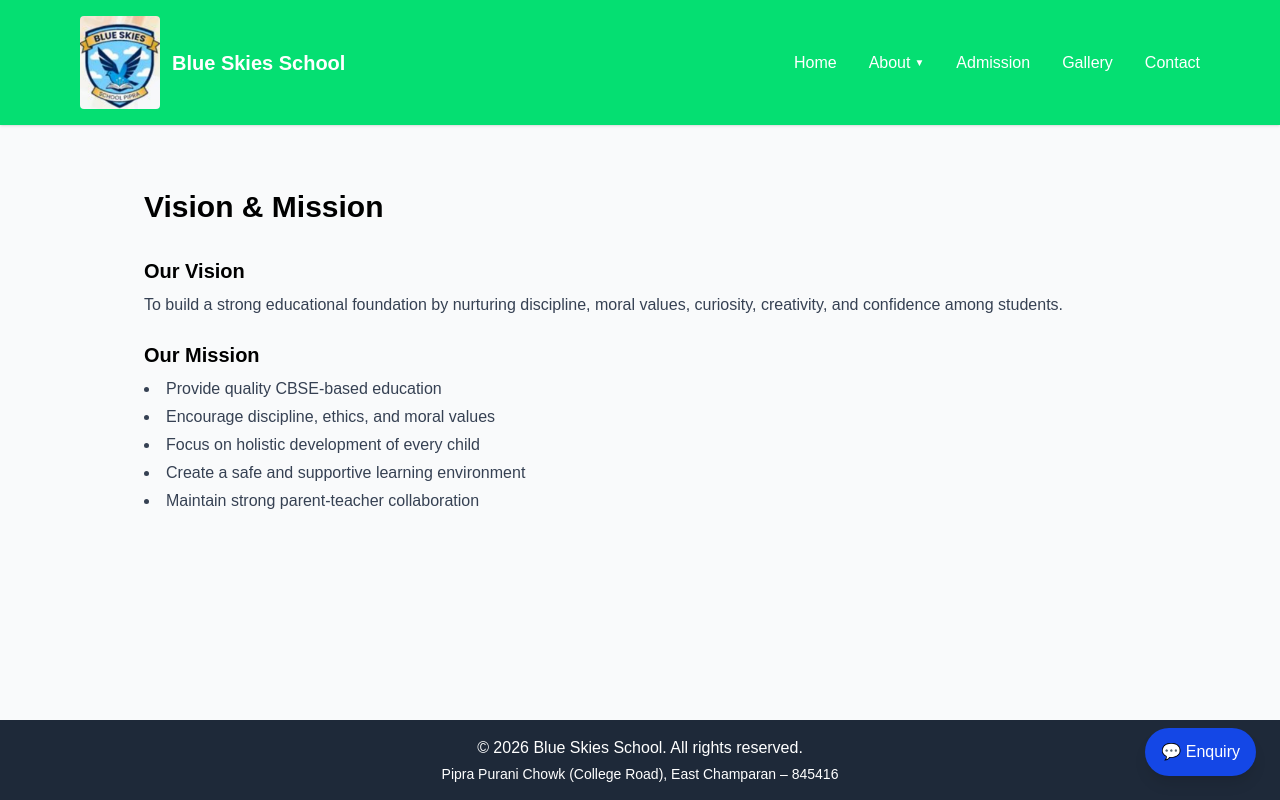
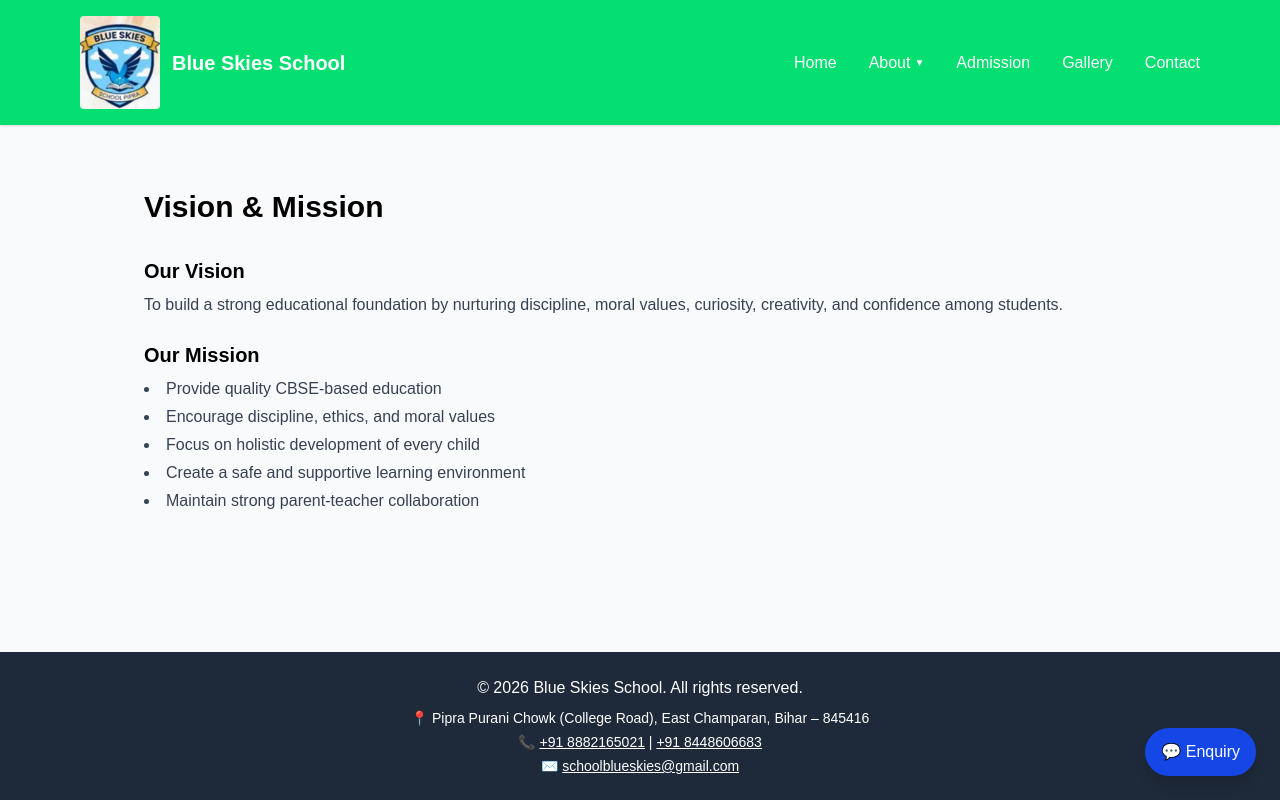
Before and after one commit to abhi281500/blue-skies-school, a Next.js app: page /about/vision-mission in a window 1280 px wide. Built offline with nearby package versions, Linux system fonts and the light colour scheme.

Commit message:
SEO updates and fixes

```diff
--- a/app/about/our-school/page.tsx
+++ b/app/about/our-school/page.tsx
@@ -1,8 +1,14 @@
-export const metadata = {
+import type { Metadata } from "next";
+
+export const metadata: Metadata = {
   title: "Our School | Blue Skies School East Champaran",
   description:
-    "Learn about Blue Skies School, a CBSE curriculum school in East Champaran offering education from Nursery to Class VIII.",
+    "Learn about Blue Skies School, a CBSE curriculum school in East Champaran,Pipra,Motihari offering education from Nursery to Class VIII.",
+  alternates: {
+    canonical: "https://www.blueskiesschool.in/our-school",
+  },
 };
+
 
 export default function OurSchoolPage() {
   return (
--- a/app/about/page.tsx
+++ b/app/about/page.tsx
@@ -1,8 +1,14 @@
-export const metadata = {
+import type { Metadata } from "next";
+
+export const metadata: Metadata = {
   title: "About Blue Skies School | CBSE School in East Champaran",
   description:
     "Blue Skies School is a CBSE curriculum school in East Champaran offering quality education from Nursery to Class VIII in a safe and disciplined environment.",
+  alternates: {
+    canonical: "https://www.blueskiesschool.in/about",
+  },
 };
+
 
 export default function AboutPage() {
   return (
--- a/app/about/vision-mission/page.tsx
+++ b/app/about/vision-mission/page.tsx
@@ -1,8 +1,14 @@
-export const metadata = {
-  title: "Vision & Mission | Blue Skies School",
+import type { Metadata } from "next";
+
+export const metadata: Metadata = {
+  title: "Vision & Mission | Blue Skies School East Champaran",
   description:
-    "Vision and Mission of Blue Skies School, East Champaran – committed to quality education and holistic development.",
+    "Vision and Mission of Blue Skies School, East Champaran ,Pipra ,Motihari– committed to quality CBSE education and holistic development.",
+  alternates: {
+    canonical: "https://www.blueskiesschool.in/vision-mission",
+  },
 };
+
 
 export default function VisionMissionPage() {
   return (
@@ -27,6 +33,34 @@ export default function VisionMissionPage() {
           <li>Maintain strong parent-teacher collaboration</li>
         </ul>
       </div>
+
+    <script
+  type="application/ld+json"
+  dangerouslySetInnerHTML={{
+    __html: JSON.stringify({
+      "@context": "https://schema.org",
+      "@type": "School",
+      name: "Blue Skies School",
+      url: "https://www.blueskiesschool.in/vision-mission",
+      description:
+        "Vision and Mission of Blue Skies School, a CBSE curriculum school in East Champaran focused on holistic development.",
+      address: {
+        "@type": "PostalAddress",
+        streetAddress: "Pipra Purani Chowk (College Road)",
+        addressLocality: "East Champaran",
+        addressRegion: "Bihar",
+        postalCode: "845416",
+        addressCountry: "IN",
+      },
+      areaServed: "East Champaran",
+    }),
+  }}
+/>
+
+
+
+
+
     </div>
   );
 }
--- a/app/contact/page.tsx
+++ b/app/contact/page.tsx
@@ -1,7 +1,22 @@
+import type { Metadata } from "next";
+
+export const metadata: Metadata = {
+  title: "Contact Blue Skies School | CBSE School in East Champaran",
+  description:
+    "Contact Blue Skies School, a CBSE curriculum school near Pipra Purani Chowk, East Champaran. Call for admissions and enquiries.",
+  alternates: {
+    canonical: "https://www.blueskiesschool.in/contact",
+  },
+};
+
+
+
 export default function ContactPage() {
   return (
     <div className="max-w-4xl mx-auto mt-10 px-4">
-      <h1 className="text-3xl font-bold mb-6">Contact Us</h1>
+      <h1 className="text-3xl font-bold mb-6">
+        Blue Skies School
+      </h1>
 
       <div className="grid md:grid-cols-2 gap-8">
         {/* Contact Info */}
@@ -36,7 +51,6 @@ export default function ContactPage() {
           <p className="text-sm text-gray-600 mt-2">
             📍 <strong>Nearby Landmark:</strong> Manokamna Library (School is just opposite)
           </p>
-
         </div>
 
         {/* Google Map */}
@@ -49,10 +63,36 @@ export default function ContactPage() {
             allowFullScreen
             loading="lazy"
             referrerPolicy="no-referrer-when-downgrade"
-          ></iframe>
+          />
         </div>
+      </div>
 
-      </div>
+      {/* 🔥 LOCAL BUSINESS / SCHOOL SCHEMA (VERY IMPORTANT) */}
+      <script
+        type="application/ld+json"
+        dangerouslySetInnerHTML={{
+          __html: JSON.stringify({
+            "@context": "https://schema.org",
+            "@type": "School",
+            name: "Blue Skies School",
+            url: "https://www.blueskiesschool.in",
+            address: {
+              "@type": "PostalAddress",
+              streetAddress: "Pipra Purani Chowk (College Road)",
+              addressLocality: "East Champaran",
+              addressRegion: "Bihar",
+              postalCode: "845416",
+              addressCountry: "IN",
+            },
+            telephone: ["+91-8882165021", "+91-8448606683"],
+            email: "schoolblueskies@gmail.com",
+            areaServed: "East Champaran",
+            sameAs: [
+              "https://www.google.com/maps/place/MANOKAMNA+LIBRARY",
+            ],
+          }),
+        }}
+      />
     </div>
   );
 }
--- a/app/layout.tsx
+++ b/app/layout.tsx
@@ -8,17 +8,38 @@ export const metadata: Metadata = {
   title: "Blue Skies School | CBSE School in East Champaran",
   description:
     "Blue Skies School is a CBSE curriculum school in East Champaran offering quality education from Nursery to Class VIII. Admissions Open 2026–27.",
-  verification: {
-    google: "WijdLBAPpZhg8MHt-IiJYZQD91QcaQpm1l_TjF9IM8c",
-  },
+
   keywords: [
     "Blue Skies School",
     "CBSE School in East Champaran",
     "Best School in Motihari",
     "School Near Pipra Purani Chowk",
     "Primary School East Champaran",
+    "Blue Skies School Pipra Motihari",
+    "Blue Skies School English Medium Pipra",
+    "Best school in Pipra Motihari"
+
   ],
+
+  verification: {
+    google: "WijdLBAPpZhg8MHt-IiJYZQD91QcaQpm1l_TjF9IM8c",
+  },
+
+  alternates: {
+    canonical: "https://www.blueskiesschool.in/",
+  },
+
+  openGraph: {
+    title: "Blue Skies School | CBSE School in East Champaran",
+    description:
+      "CBSE affiliated school in East Champaran offering quality education from Nursery to Class VIII.",
+    url: "https://www.blueskiesschool.in/",
+    siteName: "Blue Skies School",
+    locale: "en_IN",
+    type: "website",
+  },
 };
+
 
 export default function RootLayout({
   children,
--- a/app/robots.ts
+++ b/app/robots.ts
@@ -6,6 +6,6 @@ export default function robots(): MetadataRoute.Robots {
       userAgent: "*",
       allow: "/",
     },
-    sitemap: "https://blue-skies-school.vercel.app/sitemap.xml",
+    sitemap: "https://www.blueskiesschool.in/sitemap.xml",
   };
 }
--- a/app/sitemap.tsx
+++ b/app/sitemap.tsx
@@ -1,25 +1,31 @@
 import { MetadataRoute } from "next";
 
 export default function sitemap(): MetadataRoute.Sitemap {
+  const baseUrl = "https://www.blueskiesschool.in";
+
   return [
     {
-      url: "https://blue-skies-school.vercel.app/",
+      url: `${baseUrl}/`,
       lastModified: new Date(),
     },
     {
-      url: "https://blue-skies-school.vercel.app/about",
+      url: `${baseUrl}/about`,
       lastModified: new Date(),
     },
     {
-      url: "https://blue-skies-school.vercel.app/admission",
+      url: `${baseUrl}/our-school`,
       lastModified: new Date(),
     },
     {
-      url: "https://blue-skies-school.vercel.app/gallery",
+      url: `${baseUrl}/vision-mission`,
       lastModified: new Date(),
     },
     {
-      url: "https://blue-skies-school.vercel.app/contact",
+      url: `${baseUrl}/admissions`,
+      lastModified: new Date(),
+    },
+    {
+      url: `${baseUrl}/contact`,
       lastModified: new Date(),
     },
   ];
--- a/components/Footer.tsx
+++ b/components/Footer.tsx
@@ -1,11 +1,45 @@
 export default function Footer() {
   return (
-    <footer className="bg-gray-800 text-white text-center py-4 mt-10">
-      <p>
+    <footer className="bg-gray-800 text-white text-center py-6 mt-10">
+      <p className="font-medium">
         © {new Date().getFullYear()} Blue Skies School. All rights reserved.
       </p>
+
+      <p className="text-sm mt-2">
+        📍 Pipra Purani Chowk (College Road), East Champaran, Bihar – 845416
+      </p>
+
       <p className="text-sm mt-1">
-        Pipra Purani Chowk (College Road), East Champaran – 845416
+        📞{" "}
+        <a
+          href="tel:+918882165021"
+          className="underline hover:text-blue-300"
+        >
+          +91 8882165021
+        </a>{" "}
+        |{" "}
+        <a
+          href="tel:+918448606683"
+          className="underline hover:text-blue-300"
+        >
+          +91 8448606683
+        </a>
+      </p>
+
+      <p className="text-sm mt-1">
+        ✉️{" "}
+        <a
+          href="mailto:schoolblueskies@gmail.com"
+          className="underline hover:text-blue-300"
+        >
+          schoolblueskies@gmail.com
+        </a>
+      </p>
+
+      {/* 🔥 Footer Local SEO Reinforcement */}
+      <p className="sr-only">
+        Blue Skies School is a CBSE curriculum school in East Champaran, Bihar,
+        offering education from Nursery to Class VIII.
       </p>
     </footer>
   );
--- a/components/Hero.tsx
+++ b/components/Hero.tsx
@@ -12,7 +12,7 @@ export default function Hero() {
             <div className="relative w-[200px] h-[280px] md:w-[260px] md:h-[360px]">
               <Image
                 src="/images/gallery/student-girl-1.jpg.png"
-                alt="Blue Skies School Student Girl"
+                alt=" Student of Blue Skies School "
                 fill
                 className="rounded-xl shadow-lg object-cover"
                 priority
@@ -29,6 +29,7 @@ export default function Hero() {
             <h1 className="text-3xl md:text-5xl font-bold text-blue-700 mb-4">
               Blue Skies School
             </h1>
+
 
             <p className="text-base md:text-xl text-gray-700 mb-2 font-medium">
               CBSE Curriculum • Nursery to Class VIII
```
